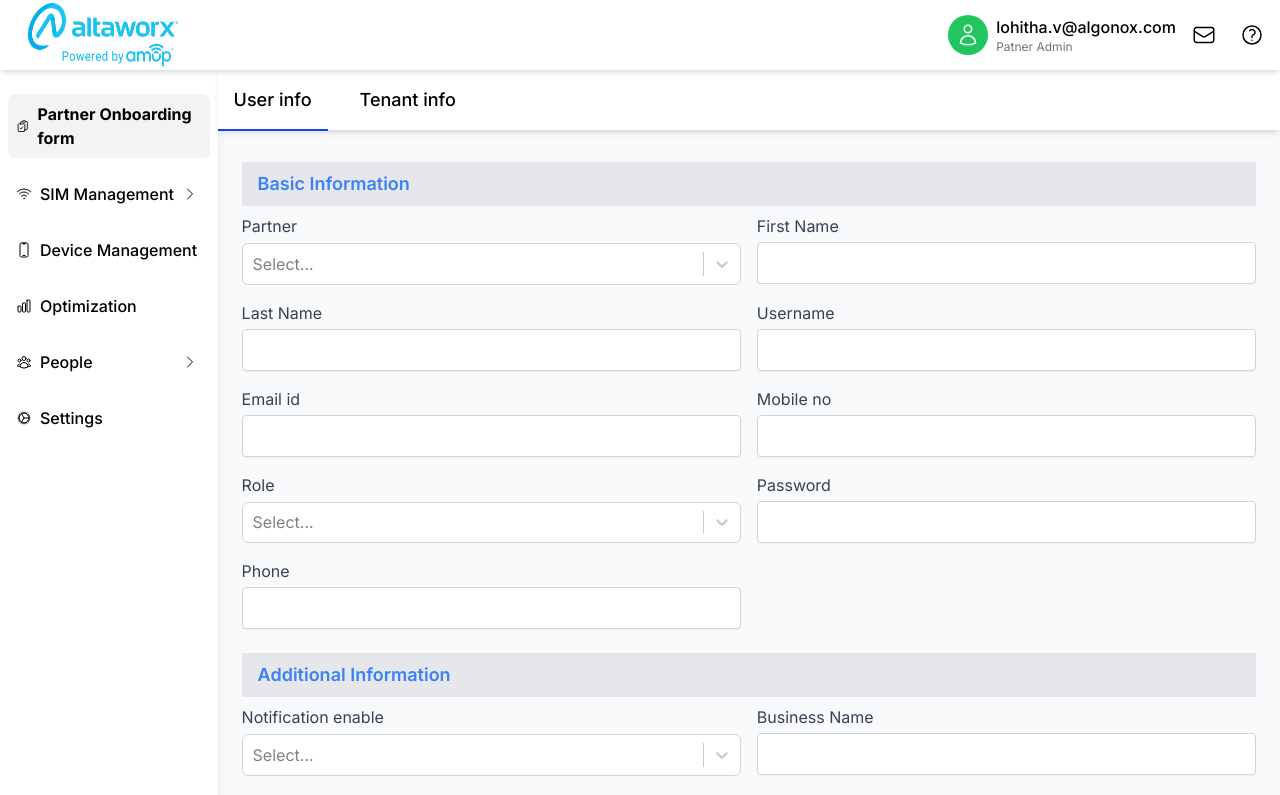
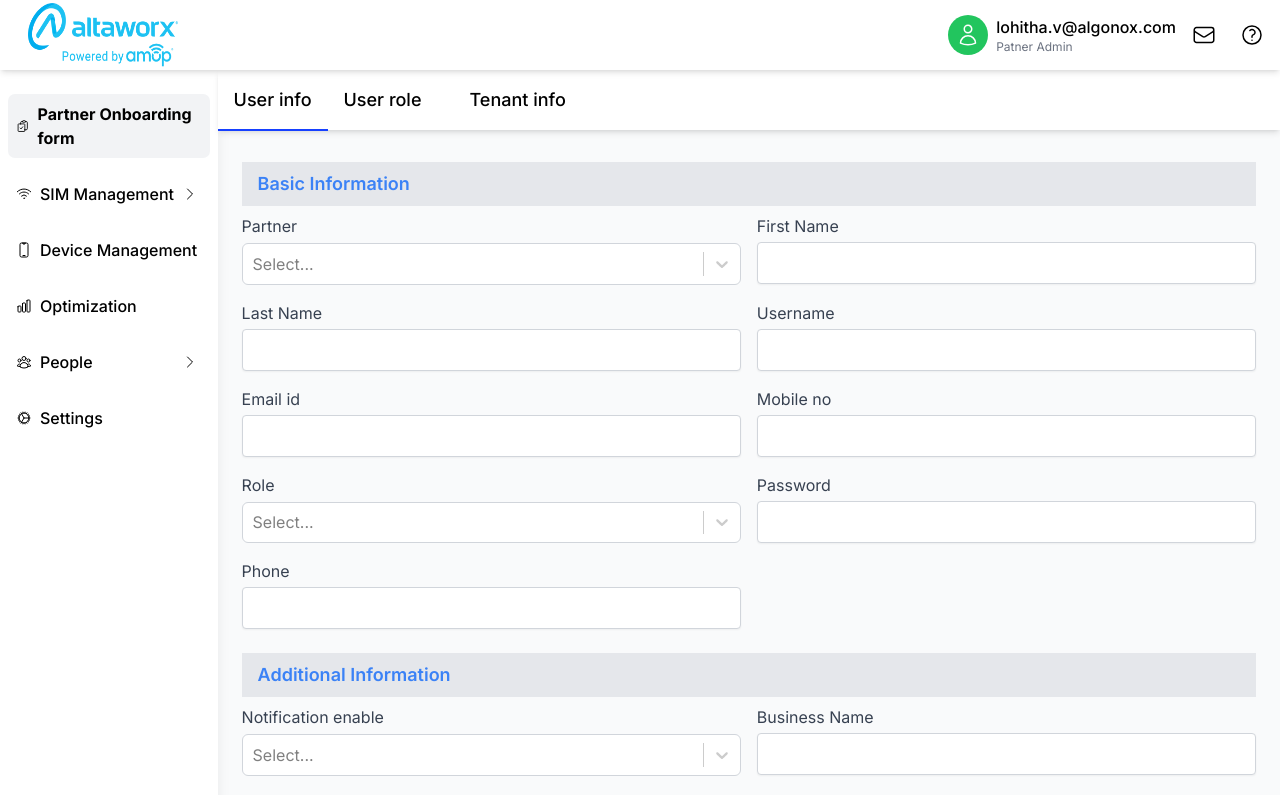
Before and after one commit to Jareentaj-Syed/AMOP_UI, a Next.js app: page /people/users/createUser in a window 1280 px wide. Shown: the top 795 px of the page. Built offline with nearby package versions, Linux system fonts and the light colour scheme.

Commit message:
Userrole updated

```diff
--- a/src/app/people/users/createUser/page.tsx
+++ b/src/app/people/users/createUser/page.tsx
@@ -10,6 +10,7 @@ import { useSidebarStore } from '@/app/stores/navBarStore';
 // Dynamically import the UserInfo and TenantInfo components
 const UserInfo = dynamic(() => import('./userInfo'));
 const TenantInfo = dynamic(() => import('./tenantInfo'));
+const UserRole   = dynamic(() => import('./userrole'));
 
 const CreateUser: React.FC = () => {
   const [activeTab, setActiveTab] = useState('userInfo');
@@ -26,14 +27,23 @@ const CreateUser: React.FC = () => {
           User info
         </button>
         <button
+          className={`p-4 ${activeTab === 'userrole' ? 'active-tab' : 'inactive-tab'}`}
+          onClick={() => setActiveTab('userrole')}
+        >
+          User role
+        </button>
+        <button
           className={`p-4 ml-4 ${activeTab === 'tenantInfo' ? 'active-tab' : 'inactive-tab'}`}
           onClick={() => setActiveTab('tenantInfo')}
         >
           Tenant info
         </button>
+
       </div>
         <div className="shadow-md p-6 mt-[60px]">
-          {activeTab === 'userInfo' ? <UserInfo /> : <TenantInfo />}
+          {activeTab === 'userInfo' && <UserInfo />}
+          {activeTab ===  'tenantInfo' && <TenantInfo />}
+          {activeTab ===  'userrole' && <UserRole />}
         </div>
     </div>
   );
--- a/src/app/people/users/createUser/tenantInfo.tsx
+++ b/src/app/people/users/createUser/tenantInfo.tsx
@@ -411,7 +411,7 @@ const TenantInfo: React.FC = () => {
     </div>
 </div>
 
-            <div>
+            {/* <div>
                 <h3 className="text-lg font-semibold mb-2 text-blue-500 bg-gray-200 pl-4 py-2">Module Info</h3>
                 <div className="grid grid-cols-1 gap-4 mb-6">
                     {Object.keys(data).map((category) => (
@@ -445,7 +445,7 @@ const TenantInfo: React.FC = () => {
                         </div>
                     ))}
                 </div>
-            </div>
+            </div> */}
             <div className="flex justify-end space-x-4">
             <button className="flex items-center p-2 rounded-lg shadow ml-2 button border border-gray-300">
           <XMarkIcon className="h-5 w-5 text-black-500 mr-2"/>
--- /dev/null
+++ b/src/app/people/users/createUser/userrole.tsx
@@ -0,0 +1,300 @@
+"use client";
+import { CheckIcon, XMarkIcon } from '@heroicons/react/16/solid';
+import React, { useState } from 'react';
+import Select from 'react-select';
+import { partnerCarrierData, subPartnersData, serviceProviders, Customeroptions,CustomerGroup2Options} from '@/app/constants/partnercarrier';
+
+interface ExcelData {
+    [key: string]: {
+        Module: string[];
+        Feature: {
+            [key: string]: string[];
+        };
+    };
+}
+
+const data: ExcelData = {
+    "M2M": {
+        "Module": [
+            "Inventory",
+            "Bulk Change",
+            "SIM Order Form",
+            "Carrier Rate Plans",
+            "Customer Rate Plans",
+            "Rev Assurance",
+            "Reports"
+        ],
+        "Feature": {
+            "Inventory": [
+                "Update Customer Rate Plan",
+                "Update Status",
+                "Update Carrier Rate Plan",
+                "Export inventory",
+                "Advanced filter"
+            ],
+            "Bulk Change": [
+                "Activate New Service (POD, Jasper and VZN)",
+                "Archive",
+                "Assign Customer",
+                "Change Carrier Rate Plan",
+                "Change Customer Rate Plan",
+                "Change ICCID/IMEI",
+                "Create Rev Service",
+                "Update Device Status"
+            ],
+            "SIM Order Form": ["SIM Order Form"],
+            "Carrier Rate Plans": [
+                "Edit",
+                "Export",
+                "Optimize"
+            ],
+            "Customer Rate Plans": [
+                "Create",
+                "Edit",
+                "Import",
+                "Export"
+            ],
+            "Rev Assurance": [
+                "Add Service Line",
+                "Add Service Product",
+                "Disconnect Service Product"
+            ],
+            "Reports": [
+                "Zero Usage Report",
+                "Newly Activated Report",
+                "Status History Report",
+                "Usage By Line Report"
+            ]
+        }
+    },
+    "Optimization": {
+        "Module": [
+            "Optimization"
+        ],
+        "Feature": {
+            "Optimization": [
+                "Optimize",
+                "Export"]
+        }
+    },
+    "Customer Charges": {
+        "Module": [
+            "Customer Charges"
+        ],
+        "Feature": {
+            "Customer Charges":[
+                "Export"
+            ]
+        }
+    },
+    "NetSapiens": {
+        "Module": [
+            "Inventory List",
+            "Rev.IO Product Links",
+            "NetSapiens Rev Assurance"
+        ],
+        "Feature": {
+            "Inventory List": [
+                "Export"
+            ],
+            "NetSapiens Rev Assurance": [
+                "Export",
+                "Chain and Unchain",
+                "Ignore"
+            ],
+            "Rev.IO Product Links": [
+                "Export",
+                "Edit",
+                "Delete"
+            ]
+        }
+    },
+    "LNP": {
+        "Module": [
+            "Phone Numbers",
+            "Bulk Change",
+            "Number Port In",
+            "Number Orders",
+            "Locations",
+            "Revenue Assurance",
+            "Rev.IO Product Links"
+        ],
+        "Feature": {
+            "Phone Numbers": [
+                "Export",
+                "Add E911",
+                "Move Phone Number",
+                "Create DL/DA Order",
+                "Update LIDB Order",
+                "Update Line Options",
+                "Update SMS Settings"
+            ],
+            "Bulk Change": [
+                "Archive"
+            ],
+            "Number Port In": [
+                "Check Eligibility",
+                "Edit",
+                "View Subscriber"
+            ],
+            "Number Orders": [
+                "Order Phone Number",
+                "Edit",
+                "Check Status",
+                "Add E911"
+            ],
+            "Locations": [
+                "Update CNAM"
+            ],
+            "Revenue Assurance": [
+                "Export"
+            ],
+            "Rev.IO Product Links": [
+                "Export",
+                "Edit",
+                "Delete"
+            ]
+        }
+    },
+    "Automation": {
+        "Module": [
+            "Automation rule",
+            "Notifications"
+        ],
+        "Feature": {
+            "Automation rule": [
+                "Export",
+                "Edit",
+                "Delete"
+            ],
+            "Notifications": [
+                "Add M2M Device Notifications",
+                "Add Mobility Device Notifications"
+            ]
+        }
+    },
+    "People": {
+        "Module": [
+            "Rev.IO Customers",
+            "BandwithCustomers",
+            "NetSapiens Customers",
+            "E911 Customers",
+            "Customer Groups",
+            "Users"
+        ],
+        "Feature": {
+            "Rev.IO Customers": [
+                "Export",
+                "Add Customers"
+            ],
+            "BandwithCustomers": [
+                "Export",
+                "Add Customers"
+            ],
+            "NetSapiens Customers": [
+                "Export",
+                "Add Customers"
+            ],
+            "E911 Customers": [
+                "Create E911 Customer",
+                "Edit",
+                "Delete"
+            ],
+            "Customer Groups": [
+                "Add Customer Groups",
+                "Edit",
+                "Delete"
+            ],
+            "Users": [
+                "CreateNew User",
+                "Edit",
+                "Delete",
+                "Impersonate"
+            ]
+        }
+    },
+    "Settings": {
+        "Module": [
+            "Provider Charge Mapping",
+            "Application Settings",
+            "Partners",
+            "Roles",
+            "Modules"
+        ],
+        "Feature": {
+            "Provider Charge Mapping": [
+                "Charge Mapping"
+            ],
+            "Application Settings": [
+                "Edit"
+            ],
+            "Partners": [
+                "Add Partner",
+                "Edit",
+                "Details",
+                "Delete"
+            ],
+            "Roles": [
+                "Add roles",
+                "Edit",
+                "Delete"
+            ],
+            "Modules": [
+                "Edit",
+                "Delete"
+            ]
+        }
+    }
+}
+
+const UserRole: React.FC = () => {
+    const [selectedModules, setSelectedModules] = useState<{ [key: string]: string[] }>({});
+    const [selectedFeatures, setSelectedFeatures] = useState<{ [key: string]: string[] }>({});
+    const handleModuleChange = (category: string, modules: any) => {
+        const moduleValues = modules ? modules.map((module: any) => module.value) : [];
+        setSelectedModules({ ...selectedModules, [category]: moduleValues });
+        setSelectedFeatures({ ...selectedFeatures, [category]: [] });
+    };
+    const handleFeatureChange = (category: string, features: any) => {
+        const featureValues = features ? features.map((feature: any) => feature.value) : [];
+        setSelectedFeatures({ ...selectedFeatures, [category]: featureValues });
+    };
+return (
+    <div>
+    <h3 className="text-lg font-semibold mb-2 text-blue-500 bg-gray-200 pl-4 py-2">Module Info</h3>
+    <div className="grid grid-cols-1 gap-4 mb-6">
+        {Object.keys(data).map((category) => (
+            <div key={category} className="col-span-1">
+                <h4 className="text-md font-medium mb-2 text-blue-600">{category}</h4>
+                <div className="grid grid-cols-1 md:grid-cols-2 gap-4 mb-6">
+                    <div>
+                        <label className="block text-gray-700">Module</label>
+                        <Select
+                            isMulti
+                            closeMenuOnSelect={false}
+                            value={selectedModules[category]?.map(module => ({ value: module, label: module })) || []}
+                            onChange={(selected) => handleModuleChange(category, selected)}
+                            options={data[category].Module.map(module => ({ value: module, label: module }))}
+                            className="w-full mt-1"
+                        />
+                    </div>
+                    <div>
+                        <label className="block text-gray-700">Features</label>
+                        <Select
+                            isMulti
+                            closeMenuOnSelect={false}
+                            value={selectedFeatures[category]?.map(feature => ({ value: feature, label: feature })) || []}
+                            onChange={(selected) => handleFeatureChange(category, selected)}
+                            options={(selectedModules[category] || []).flatMap(module => data[category].Feature[module]?.map(feature => ({ value: feature, label: feature })) || [])}
+                            className="w-full mt-1"
+                            isDisabled={!selectedModules[category] || selectedModules[category].length === 0}
+                        />
+                    </div>
+                </div>
+            </div>
+        ))}
+    </div>
+</div>
+);
+};
+export default UserRole;
```
